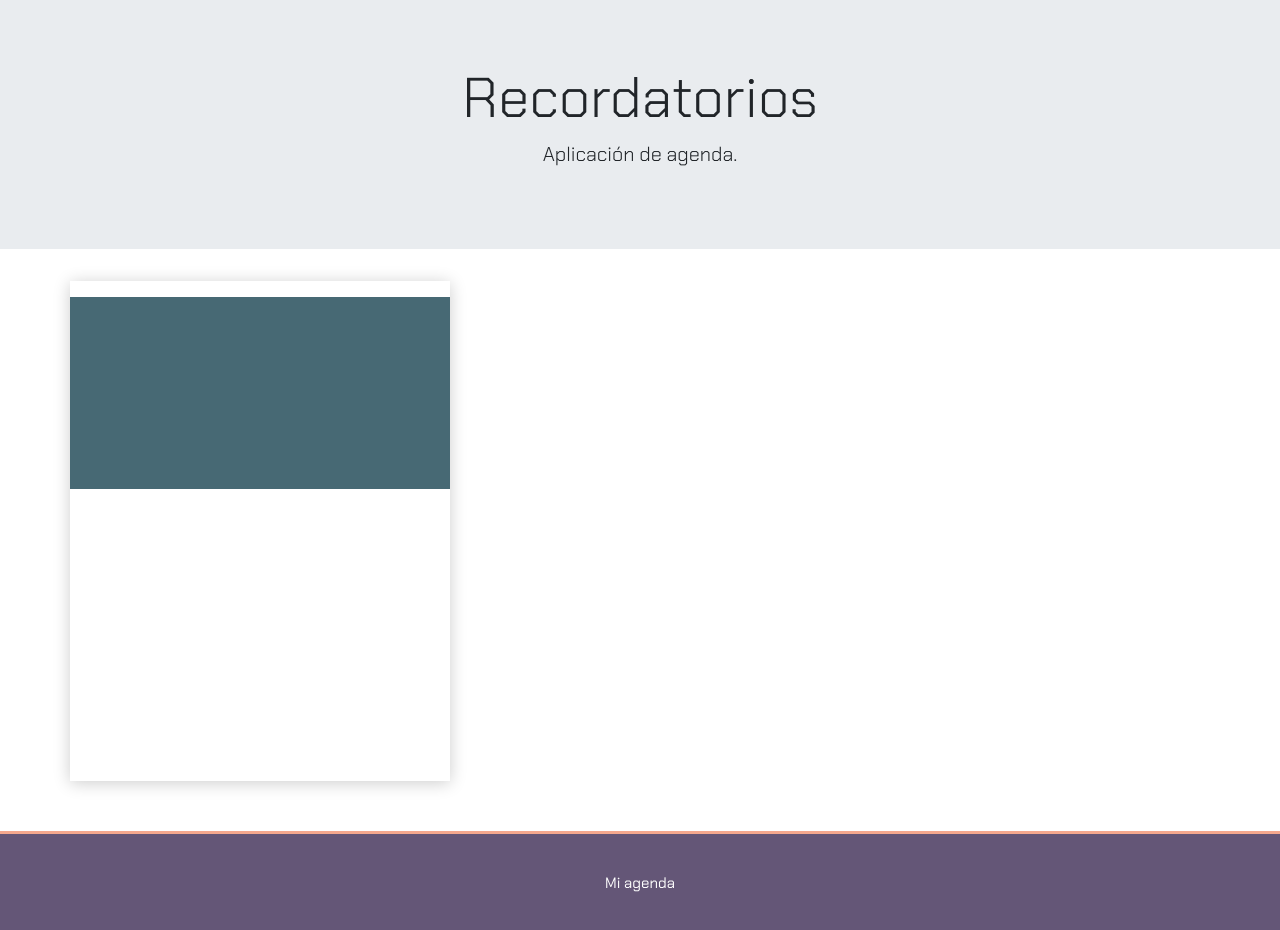
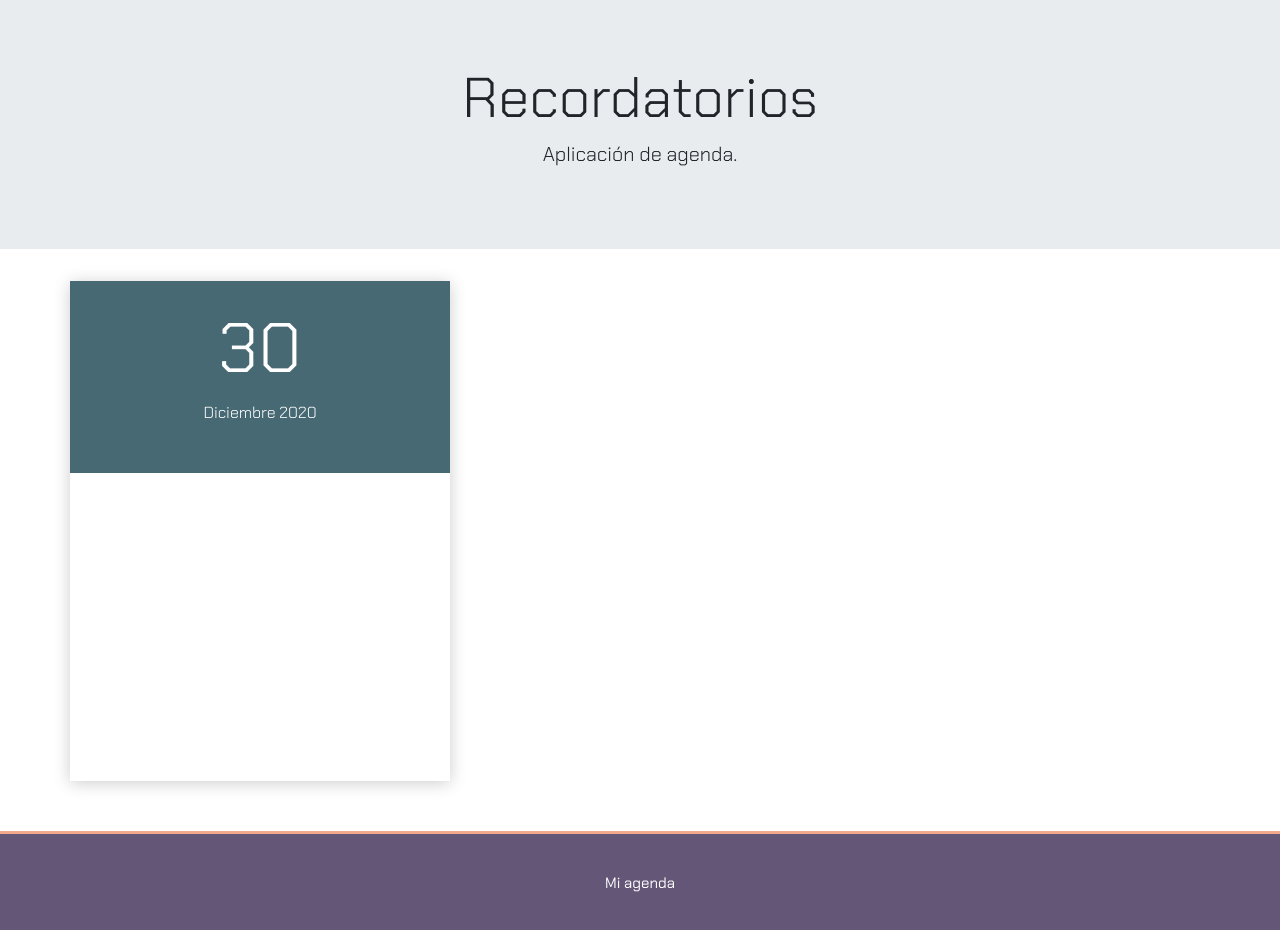
Before and after one commit to carrizoalice/scheduleApp, a plain HTML site: page index.html in a window 1280 px wide. Drawn offline with nearby package versions, Linux system fonts and the light colour scheme.

Commit message:
top calendar

```diff
--- a/css/styles.css
+++ b/css/styles.css
@@ -33,12 +33,20 @@ footer{
 	  padding-bottom: 50px;
   }
 
-  .month {
+  .top-cal {
 	width: 100%;
 	height: 12rem;
 	background-color: #476974;
+	font-weight: 300;
+	color: #fff;
+	padding: 15px;
+
   }
 
   #calendar .calendar{
 	  padding: 0px;
   }
+
+  .day{
+	  font-size: 70px;
+  }
--- a/index.html
+++ b/index.html
@@ -20,10 +20,9 @@
 		<div class="container">
 			<div class="row">
 				<div class="calendar col-4">
-					<div class="month">
+					<div class="top-cal text-center">
 						<div class="date">
-						  <h1></h1>
-						  <p></p>
+						  <p><span class="day">30</span><br><span class="month-year">Diciembre 2020</span></p>
 						</div>
 					</div>
 				</div>
```
